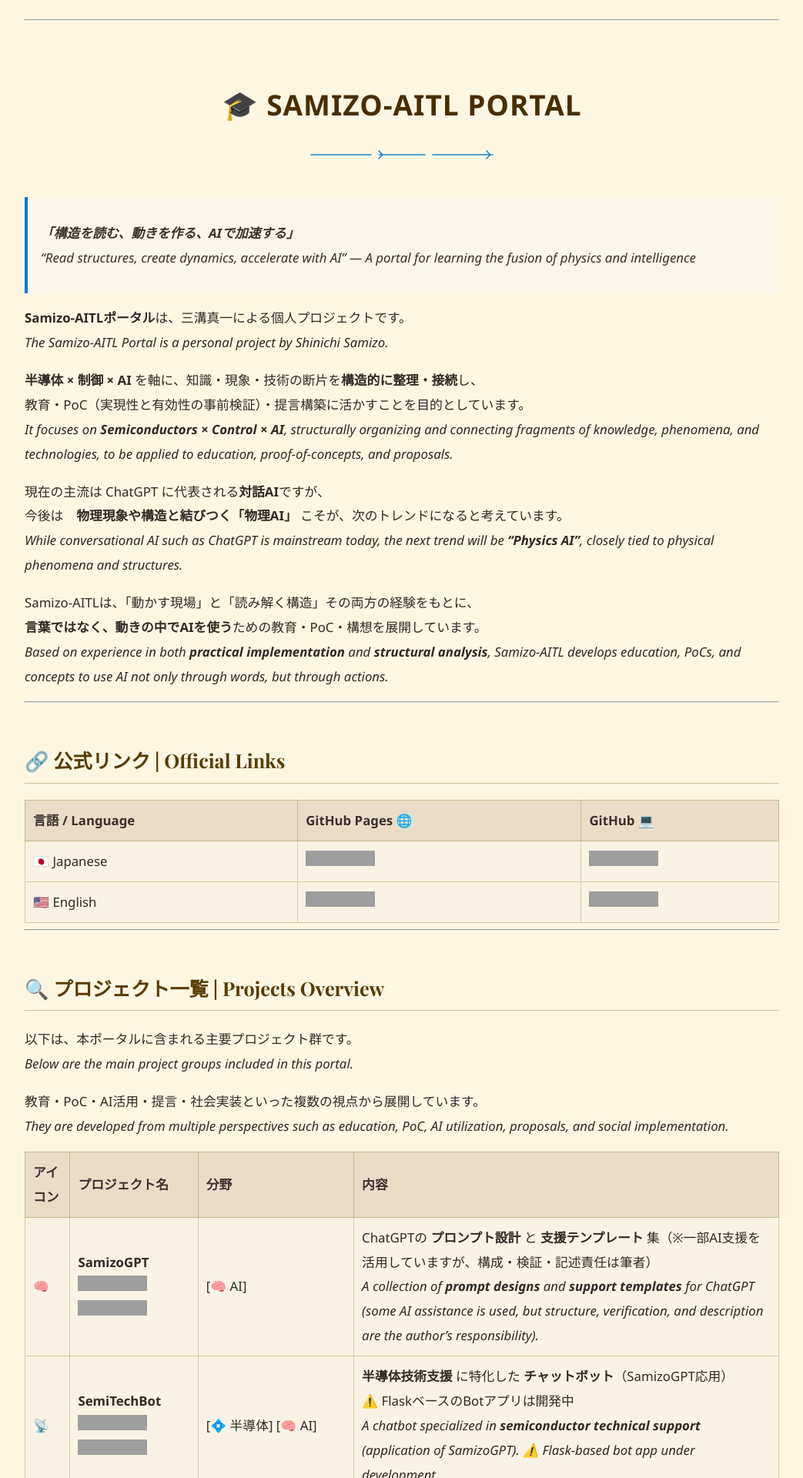
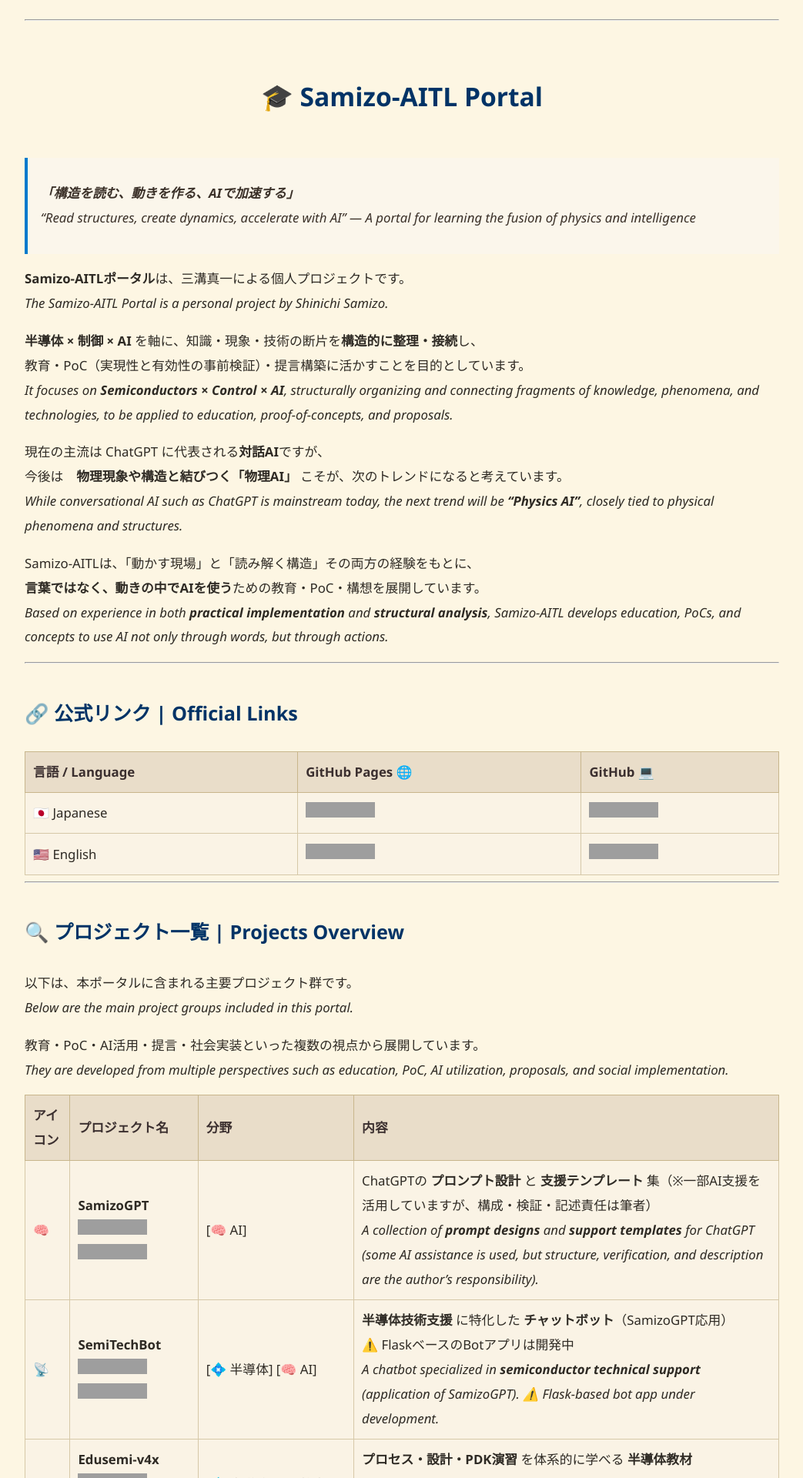
Before and after one commit to Samizo-AITL/Samizo-AITL.github.io, a Jekyll site: the page built from index.md, in a window 1280 px wide. Shown: the top 1920 px of the page at 77% size, without its empty margins (118-1161 px from the left). Built offline with Jekyll 4.4.1, drawn with Linux system fonts in a browser that asks for light colours; grey boxes are pictures that could not be loaded.

Commit message:
Update style.css

```diff
--- a/assets/style.css
+++ b/assets/style.css
@@ -355,3 +355,49 @@
   font-style: italic;
   color: #3a3028;
 }
+
+/* === H1〜H3 を青字に統一 === */
+body.theme-sepia h1,
+body.theme-sepia h2,
+body.theme-sepia h3 {
+  font-family: "Noto Sans JP", "Hiragino Kaku Gothic ProN", "Segoe UI", "Helvetica Neue", Arial, sans-serif;
+  font-weight: 700;
+  color: #003366;   /* 濃い青 */
+  border-bottom: none;   /* 下線なし */
+  text-transform: none;  /* 大文字化しない */
+  letter-spacing: 0;
+}
+
+/* H1: 大見出し */
+body.theme-sepia h1 {
+  font-size: 2em;
+  text-align: center;
+  margin-bottom: 0.8em;
+}
+body.theme-sepia h1::after {
+  display: none !important; /* 飾り罫は完全削除 */
+}
+
+/* H2: 中サイズ */
+body.theme-sepia h2 {
+  font-size: 1.5em;
+  margin-top: 1.6em;
+}
+
+/* H3: 小サイズ */
+body.theme-sepia h3 {
+  font-size: 1.2em;
+  margin-top: 1.2em;
+}
+
+/* === リンクをシンプルに強調（小さめ＋太字＋下線） === */
+body.theme-sepia a {
+  color: #0066cc;             /* 明るめブルー（見出しと差別化） */
+  font-weight: 600;           /* 太字で視認性アップ */
+  font-size: 0.95em;          /* 本文より少し小さめにしてバランス調整 */
+  text-decoration: underline; /* 常に下線表示でリンク感を明確化 */
+}
+
+body.theme-sepia a:hover {
+  color: #004c99;             /* 濃い青に変化 */
+}
```
